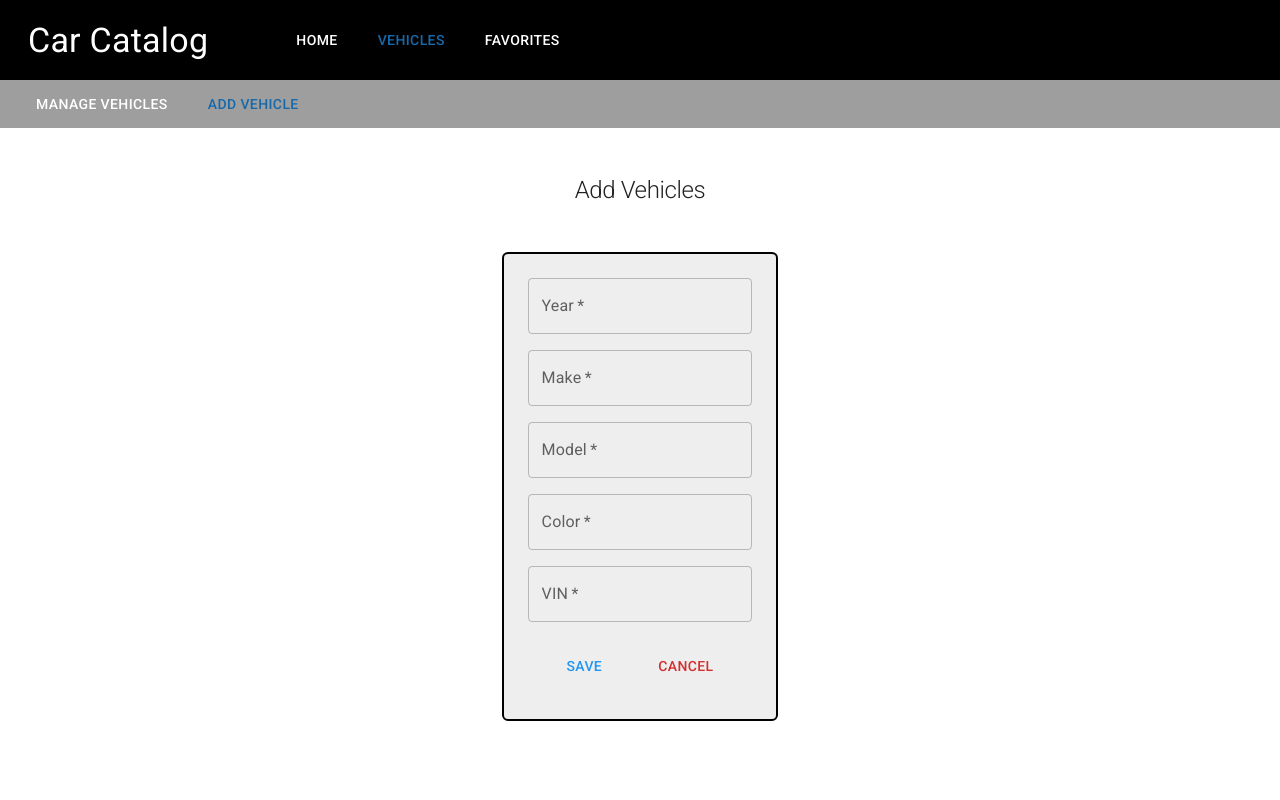
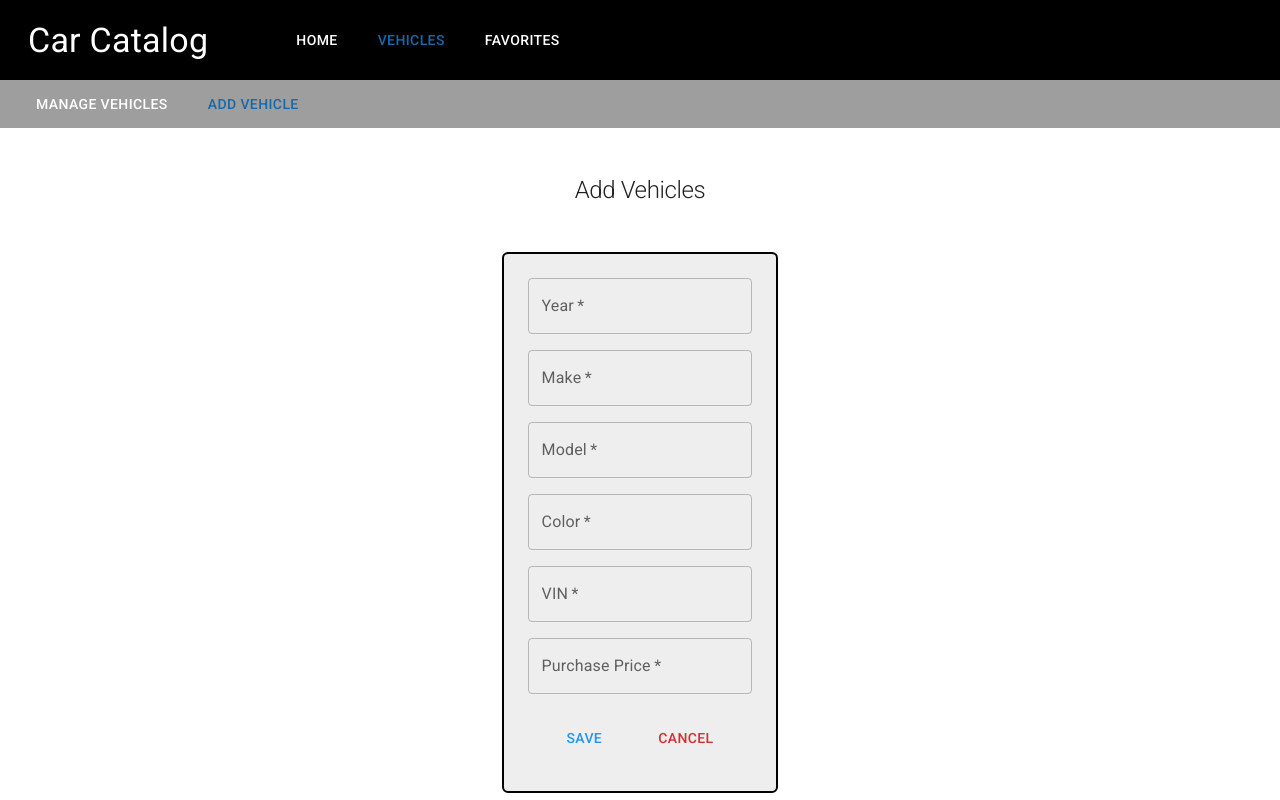
Before and after one commit to dlenselink/brennan-react-app, a React (Create React App) app: page /vehicles/add in a window 1280 px wide. Built offline with nearby package versions, Linux system fonts and the light colour scheme.

Commit message:
Added purchasePrice prop

```diff
--- a/src/components/VehicleForm.jsx
+++ b/src/components/VehicleForm.jsx
@@ -10,6 +10,7 @@ const defaultValues = {
   model: '',
   color: '',
   vin: '',
+  price: '',
 };
 
 const classes = {
@@ -40,6 +41,7 @@ const VehicleForm = ({ onSave, onCancel, defaults = defaultValues }) => {
   const [model, setModel] = useState(defaults.model);
   const [color, setColor] = useState(defaults.color);
   const [vin, setVin] = useState(defaults.vin);
+  const [purchasePrice, setPurchasePrice] = useState(defaults.price);
 
   const clearForm = () => {
     setYear('');
@@ -47,11 +49,12 @@ const VehicleForm = ({ onSave, onCancel, defaults = defaultValues }) => {
     setModel('');
     setColor('');
     setVin('');
+    setPurchasePrice('');
   };
 
   const handleSaveClick = (e) => {
-    if (year && make && model && color && vin) {
-      onSave({ year, make, model, color, vin });
+    if (year && make && model && color && vin && purchasePrice) {
+      onSave({ year, make, model, color, vin, purchasePrice });
       clearForm();
       e.preventDefault();
     }
@@ -99,6 +102,13 @@ const VehicleForm = ({ onSave, onCancel, defaults = defaultValues }) => {
         value={vin}
         onInput={(e) => setVin(e.target.value)}
       />
+      <TextField
+        required
+        id="purchasePrice"
+        label="Purchase Price"
+        value={purchasePrice}
+        onInput={(e) => setPurchasePrice(e.target.value)}
+      />
       <Box sx={classes.buttonWrapper}>
         <Button type="submit" color="primary" sx={classes.button} onClick={handleSaveClick}>
           Save
@@ -120,6 +130,7 @@ VehicleForm.propTypes = {
     model: PropTypes.string.isRequired,
     color: PropTypes.string.isRequired,
     vin: PropTypes.string.isRequired,
+    setPurchasePrice: PropTypes.string.isRequired,
   }),
 };
 
--- a/src/pages/AddVehiclesPage.jsx
+++ b/src/pages/AddVehiclesPage.jsx
@@ -1,8 +1,8 @@
 import { PageWrapper, PageTitle, VehicleForm } from 'components';
 
-const onSave = ({ year, make, model, color, vin }) => {
+const onSave = ({ year, make, model, color, vin, purchasePrice }) => {
   // replace this with DB post call
-  console.log({ year, make, model, color, vin });
+  console.log({ year, make, model, color, vin, purchasePrice });
 };
 
 const AddVehiclesPage = () => (
```
